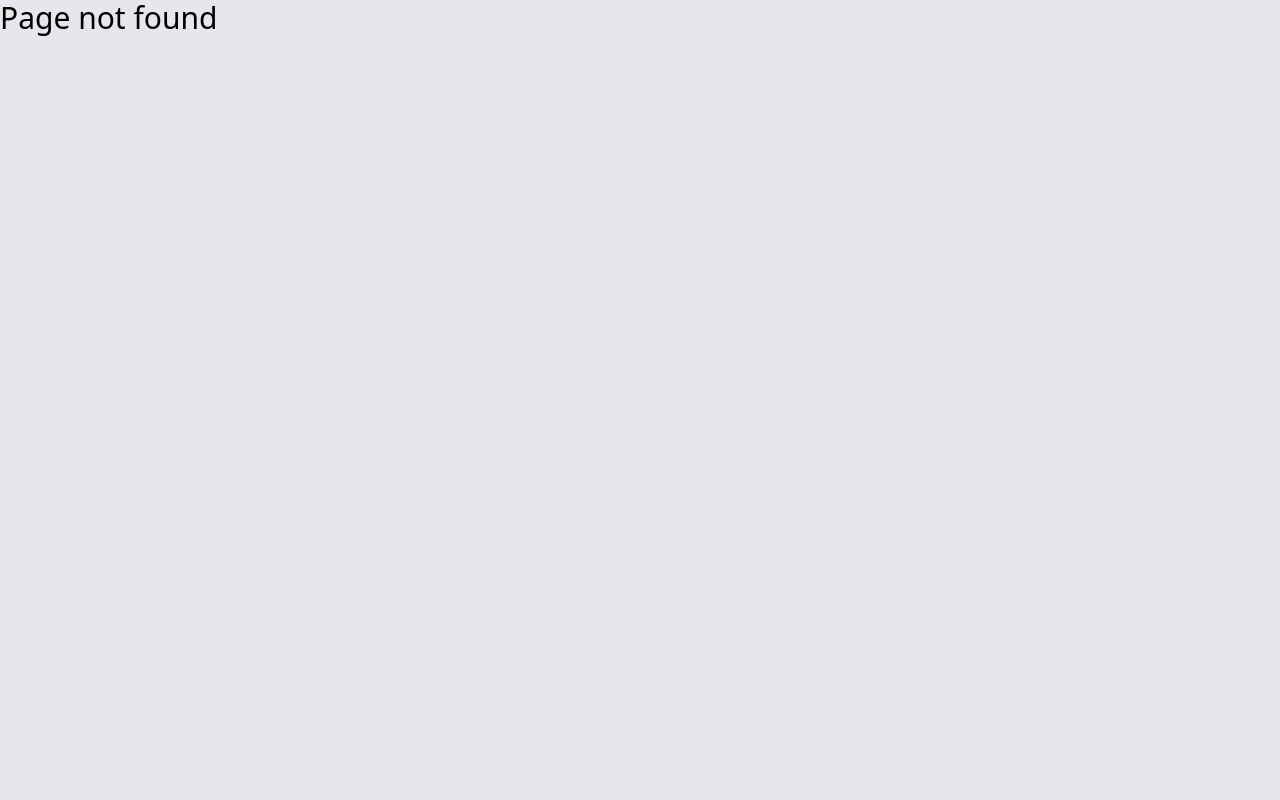
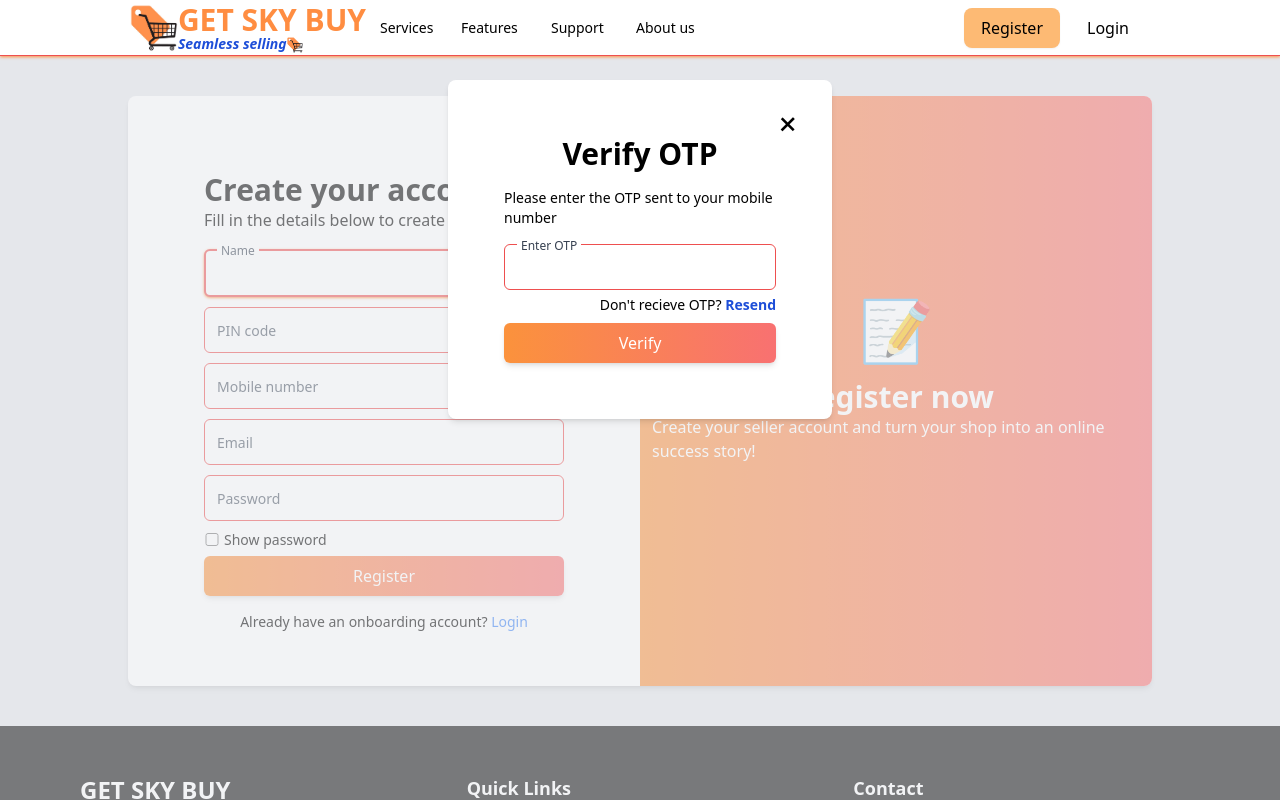
Before and after one commit to skytechrick/getskybuyReactSeller, a React (Vite) app: page /onboarding/register/verify-otp in a window 1280 px wide. Before the commit this address had no page. Shown: the top 800 px of the page. Built offline with nearby package versions, Linux system fonts and the light colour scheme.

Commit message:
feat: Verify otp ui done

```diff
--- a/src/App.jsx
+++ b/src/App.jsx
@@ -1,6 +1,7 @@
 import LoginPage from './components/login.jsx';
 import OnboardingLogin from './components/onboardingLogin.jsx';
 import OnboardingRegister from './components/onboardingRegister.jsx';
+import OnBoardingVerifyOtp from './components/onBoardingVerifyOtp.jsx';
 import HomeHeader from './components/homeHeader.jsx';
 import HomePage from './components/homePage.jsx';
 import Onboarder from './components/onboarding.jsx';
@@ -17,10 +18,13 @@ function App() {
                 <Route path="login" element={<><HomeHeader/><LoginPage /> <HomePageSection7/></>} />
             </Route>
 
+                {/* <Route path="register" element={<><HomeHeader/><OnboardingRegister /> <HomePageSection7/></>} /> */}
             <Route path="/onboarding">
 
                 <Route path="login" element={<><HomeHeader/><OnboardingLogin /> <HomePageSection7/></>} />
-                <Route path="register" element={<><HomeHeader/><OnboardingRegister /> <HomePageSection7/></>} />
+                <Route path="register" element={<><HomeHeader/><OnboardingRegister /> <HomePageSection7/></>}>
+                    <Route path="verify-otp" element={<OnBoardingVerifyOtp/>} />
+                </Route>
 
             </Route>
 
--- /dev/null
+++ b/src/components/onBoardingVerifyOtp.jsx
@@ -0,0 +1,47 @@
+import { Button } from "./ui/button.jsx";
+import { InputField } from "./ui/inputField.jsx";
+import { useNavigate } from "react-router-dom";
+import { useEffect, useState } from "react";
+
+export default function OnboardingVerifyOtp() {
+
+    const [otp, setOtp] = useState(" ");
+
+    const navigate = useNavigate();
+    const closeOtp = () => {
+        localStorage.removeItem("onboardingOtp");
+        navigate("/onboarding/register");
+    }
+
+    // onboardAccessToken
+
+
+
+    useEffect(() => {
+        // const otp = localStorage.getItem("onboardingOtp");
+        // if(!otp) {
+        //     alert("Please enter your mobile number to receive OTP");
+        //     navigate("/onboarding/register");
+        // }
+    }, []);
+
+    return (
+        <div className="w-screen h-0 flex flex-col items-center justify-center absolute top-10">
+            <div onClick={closeOtp}  className="fixed top-0 left-0 w-full h-full bg-gray-200 opacity-50 z-10"></div>
+
+            <div className="absolute top-10 flex flex-col items-center justify-center bg-white p-14 rounded-lg shadow-md w-96 z-10">
+                <div className="w-full absolute top-4 right-4 flex flex-row items-center justify-between p-2">
+                    <div onClick={closeOtp} className="block ml-auto text-4xl w-10 h-10 cursor-pointer text-center rounded-full transition-all duration-200 active:bg-gray-400 hover:bg-gray-300 rotate-45">+</div>
+                </div>
+                <h1 className="text-3xl font-bold mb-4">Verify OTP</h1>
+
+                <form>
+                    <p className="text-sm mb-4">Please enter the OTP sent to your mobile number</p>
+                    <InputField max={6} autoFocus={false} value={otp} setValue={setOtp} type="text" placeholder="Enter OTP"/>
+                    <p className="w-full text-right mb-2 text-sm">Don't recieve OTP? <span className="text-blue-700 font-bold hover:underline cursor-pointer">Resend</span></p>
+                    <Button type="button" children="Verify">Verify</Button>
+                </form>
+            </div>
+        </div>
+    );
+}
--- a/src/components/onboardingRegister.jsx
+++ b/src/components/onboardingRegister.jsx
@@ -1,7 +1,8 @@
 import { Button } from "./ui/button.jsx"
 import { InputField } from "./ui/inputField.jsx";
 import { useState } from "react";
-import { Link, useNavigate } from "react-router-dom";
+import { Link , useNavigate , Outlet } from "react-router-dom";
+
 
 export default function OnboardingRegister() {
 
@@ -15,10 +16,71 @@ export default function OnboardingRegister() {
 
     const handleSubmit = (e) => {
         e.preventDefault();
-        console.log("Form submitted");
+
+        if(!name || !pinCode || !email || !mobileNumber || !password) {
+            alert("Please fill all the fields");
+            return;
+        }
+
+        if(name.length < 3) {
+            alert("Name must be at least 3 characters long");
+            return;
+        }
+        if(pinCode.length !== 6) {
+            alert("Please enter a valid 6 digit pin code");
+            return;
+        }
+        if(mobileNumber.length !== 10) {
+            alert("Please enter a valid 10 digit mobile number");
+            return;
+        }
+        if(password.length < 8) {
+            alert("Password must be at least 8 characters long");
+            return;
+        }
+        if(!/^[a-zA-Z0-9]+$/.test(password)) {
+            alert("Password must contain at least one letter and one number");
+            return;
+        }
+
+
+        const data = {
+            name: name,
+            pinCode: pinCode,
+            email: email,
+            mobileNumber: mobileNumber,
+            password: password
+        }
+
+        const url = import.meta.env.VITE_SELLER_BACKEND;
+
+        fetch(`${url}/api/register`, {
+            method: "POST",
+            headers: {
+                "Content-Type": "application/json"
+            },
+            body: JSON.stringify(data)
+        }).then( async (res) => {
+            if(res.ok) {
+                return res.json();
+            }else{
+                const data = await res.json();
+                alert(data.message);
+            }
+        }).then((data) => {
+            if(data) {
+                localStorage.setItem("onboardingOtp", data.token);
+                alert("Account created successfully");
+                navigate("/onboarding/register/verify-top");
+            }
+        }).catch((err) => {
+            alert("Something went wrong");
+            console.log(err);
+        });
     }
 
     return (
+        <>
             <div className="w-full flex flex-col items-center justify-center">
                 <div className="w-[98%] md:w-4/5 m-10 rounded-lg shadow-md bg-white flex flex-row overflow-hidden">
                     <div className="w-3/5 p-3">
@@ -35,7 +97,7 @@ export default function OnboardingRegister() {
                             <InputField id="registerMobileNumber" type="text" placeholder="Mobile number" max={10} required={true} value={mobileNumber} setValue={setMobileNumber} />
 
                             <InputField id="registerEmail" type="text" placeholder="Email" required={true} value={email} setValue={setEmail} />
-                        <InputField id="registerPassword" type="password" placeholder="Password" required={true} value={password} setValue={setPassword} />
+                            <InputField id="registerPassword" type={showPassword?"text": "password"} placeholder="Password" required={true} value={password} setValue={setPassword} />
                             <div className="w-full my-[2px] mb-1 flex justify-between items-center">
                                 <div>
                                     <input
@@ -63,6 +125,8 @@ export default function OnboardingRegister() {
 
 
             </div>
+            <Outlet />
+        </>
 
     )
 }
```
Lines whose indentation alone changed are shown as unchanged.
